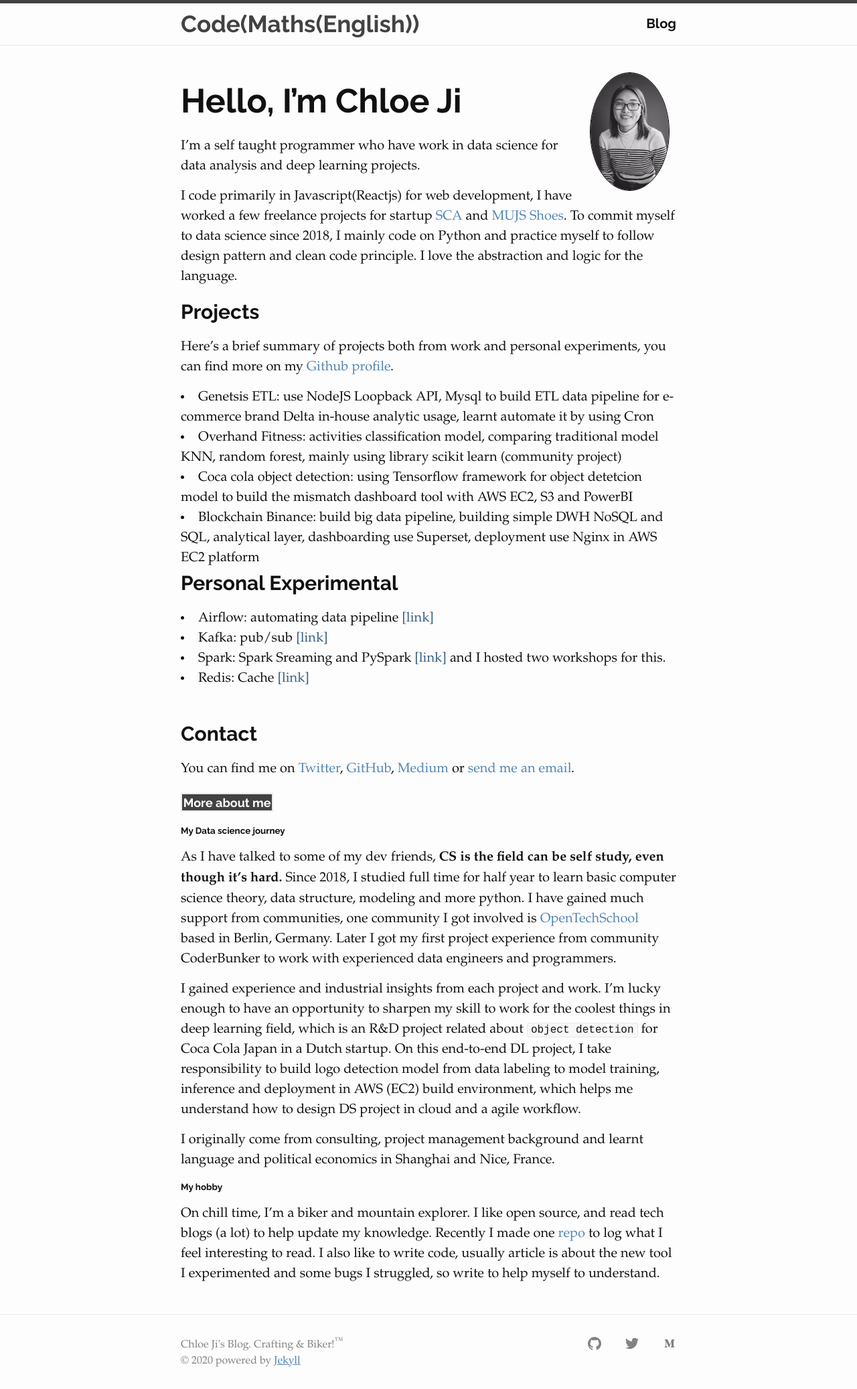
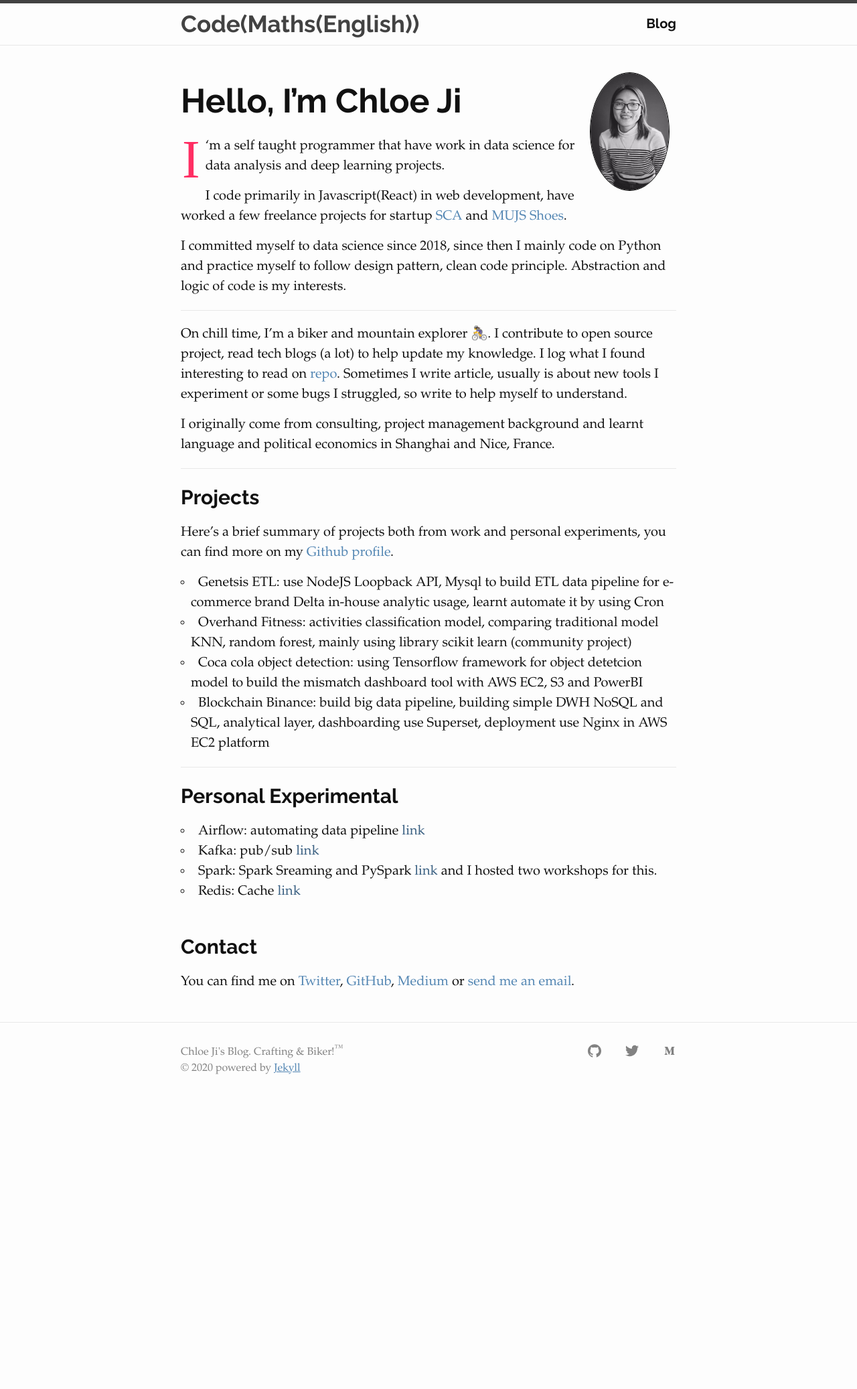
Before and after one commit to Chloejay/chloejay.github.io, a Jekyll site: the page built from index.md, in a window 1280 px wide. Shown: the whole page at 67% size. Built offline with Jekyll 4.4.1, drawn with Linux system fonts in a browser that asks for light colours; after the commit the page ends 1637 px from its top, so only the background shows below that.

Commit message:
add css style and update index.md

```diff
--- a/_sass/minima/_layout.scss
+++ b/_sass/minima/_layout.scss
@@ -301,10 +301,10 @@
   }
 
   hr {
-    margin: 2em auto;
-    width: 50%;
+    margin: 1em auto;
+    width: 100%;
     border: 0 none;
-    border-top: 2px dashed $grey-color-light;
+    border-top: 1px solid $grey-color-light;
     background: none;
     height: 0;
 }
@@ -322,9 +322,8 @@
     }
 
     &:hover {
-      color: darken($brand-color, 33%);
+      color: darken(#8785a2, 33%);
       text-decoration: underline;
-      color: orange;
       background-color: none;
     }
   }
@@ -375,11 +374,15 @@
 
     ul {
       margin-bottom: 0;
+      list-style-position: outside;
     }
   }
 
-  .about {
-    display: block;
+  li{
+    list-style-type: circle;
+    list-style-position: inside;
+    text-indent: -0.75em;
+    padding-left: 0.75em;
   }
 
   .feedback {
@@ -440,8 +443,19 @@ span.info{
   padding: 0.1em;
   background-color: $grey-color-dark;
   &:hover{
-    color: orange;
+    color:#ff6f5e;
     background-color: white;
     border: none;
   }
 }
+
+span.firstletter{
+  color:#ff2e63;
+  float: left;
+  font-family: Bitter;
+  font-size: 80px;
+  line-height: 62px;
+  padding-top: 4px;
+  padding-right: 8px;
+  padding-left: 2px;
+}
--- a/index.md
+++ b/index.md
@@ -9,23 +9,28 @@ description: "I'm a self-taught programmer have experience in data analysis, dee
 
 # Hello, I'm Chloe Ji
 
-I'm a self taught programmer who have work in data science for data analysis and deep learning projects.
+<span class='firstletter'>I</span>'m a self taught programmer that have work in data science for data analysis and deep learning projects.<br/>
 
-I code primarily in Javascript(Reactjs) for web development, I have worked a few freelance projects for startup <a href='https://www.scachess.com/'>SCA</a> and <a href='https://www.mjus-shoes.com/'> MUJS Shoes</a>. To commit myself to data science since 2018, I mainly code on Python and practice myself to follow design pattern and clean code principle. I love the abstraction and logic for the language.
-<br/>
+I code primarily in Javascript(React) in web development, have worked a few freelance projects for startup <a href='https://www.scachess.com/'>SCA</a> and <a href='https://www.mjus-shoes.com/'> MUJS Shoes</a>. <br/>
 
+I committed myself to data science since 2018, since then I mainly code on Python and practice myself to follow design pattern, clean code principle. Abstraction and logic of code is my interests.
+<hr>
+On chill time, I'm a biker and mountain explorer 🚴‍♀️. I contribute to open source project, read tech blogs (a lot) to help update my knowledge. I log what I found interesting to read on <a href='https://github.com/Chloejay/anti-tldr'>repo</a>. Sometimes I write article, usually is about new tools I experiment or some bugs I struggled, so write to help myself to understand. <br/>
+
+I originally come from consulting, project management background and learnt language and political economics in Shanghai and Nice, France.
+<hr>
 ### Projects
 Here's a brief summary of projects both from work and personal experiments, you can find more on my <a href='https://github.com/Chloejay'>Github profile</a>.
 <li>Genetsis ETL: use NodeJS Loopback API, Mysql to build ETL data pipeline for e-commerce brand Delta in-house analytic usage, learnt automate it by using Cron </li>
 <li>Overhand Fitness: activities classification model, comparing traditional model KNN, random forest, mainly using library scikit learn (community project)</li>
 <li>Coca cola object detection: using Tensorflow framework for object detetcion model to build the mismatch dashboard tool with AWS EC2, S3 and PowerBI</li>
 <li>Blockchain Binance: build big data pipeline, building simple DWH NoSQL and SQL, analytical layer, dashboarding use Superset, deployment use Nginx in AWS EC2 platform</li>
-
+<hr>
 ### Personal Experimental
-<li>Airflow: automating data pipeline<a href=''> [link]</a></li>
-<li>Kafka: pub/sub<a href=''> [link]</a></li>
-<li>Spark: Spark Sreaming and PySpark<a href=''> [link]</a> and I hosted two workshops for this.</li>
-<li>Redis: Cache<a href=''> [link]</a></li>
+<li>Airflow: automating data pipeline<a href=''> link</a></li>
+<li>Kafka: pub/sub<a href=''> link</a></li>
+<li>Spark: Spark Sreaming and PySpark<a href=''> link</a> and I hosted two workshops for this.</li>
+<li>Redis: Cache<a href=''> link</a></li>
 <br>
 
 ### Contact
@@ -35,16 +40,10 @@ You can find me on [Twitter][twitter], [GitHub][github], [Medium][medium] or [se
 [github]: https://github.com/{{ site.github_username }}
 [medium]: https://medium.com/@{{ site.medium_username}}
 
-#### <span class='info'><strong>More about me</strong></span> <br/>
+<!-- #### <span class='info'><strong>More about me</strong></span> <br/>
 ###### My Data science journey <br/>
 
 As I have talked to some of my dev friends, <strong>CS is the field can be self study, even though it's hard.</strong> Since 2018, I studied full time for half year to learn basic computer science theory, data structure, modeling and more python. I have gained much support from communities, one community I got involved is <a href='https://www.opentechschool.org/'>OpenTechSchool</a> based in Berlin, Germany. Later I got my first project experience from community CoderBunker to work with experienced data engineers and programmers. <br/>
 
-I gained experience and industrial insights from each project and work. I'm lucky enough to have an opportunity to sharpen my skill to work for the coolest things in deep learning field, which is an R&D project related about `object detection` for Coca Cola Japan in a Dutch startup. On this end-to-end DL project, I take responsibility to build logo detection model from data labeling to model training, inference and deployment in AWS (EC2) build environment, which helps me understand how to design DS project in cloud and a agile workflow. <br/>
-
-I originally come from consulting, project management background and learnt language and political economics in Shanghai and Nice, France. <br/>
-
-###### My hobby<br/>
-On chill time, I'm a biker and mountain explorer. I like open source, and read tech blogs (a lot) to help update my knowledge. Recently I made one <a href='https://github.com/Chloejay/anti-tldr'>repo</a> to log what I feel interesting to read. I also like to write code, usually article is about the new tool I experimented and some bugs I struggled, so write to help myself to understand.
-<!-- I'm a member of one English speaking Python community named <a href='https://www.pythonistacafe.com/'>PythonistaCafe</a>. -->
+I gained experience and industrial insights from each project and work. I'm lucky enough to have an opportunity to sharpen my skill to work for the coolest things in deep learning field, which is an R&D project related about `object detection` for Coca Cola Japan in a Dutch startup. On this end-to-end DL project, I take responsibility to build logo detection model from data labeling to model training, inference and deployment in AWS (EC2) build environment, which helps me understand how to design DS project in cloud and a agile workflow. <br/>  -->
 </div>
```
Also changed, not shown: _posts/2020-02-15-tech-beings.md (renamed from _posts/2020-02-15-touched-by-tech-people.md, +1 -1 lines).
